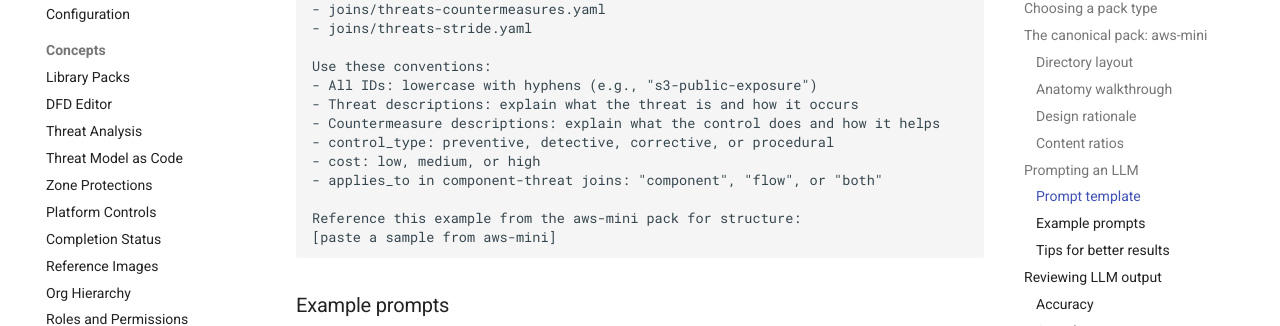
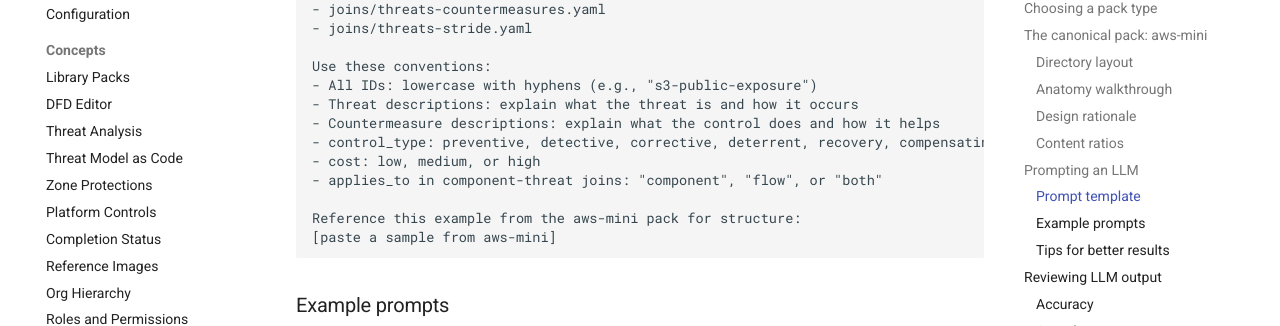
Before and after one commit to AlvinKuruvilla/precogly, an MkDocs documentation site: the page built from docs/contributing/creating-library-packs.md, in a window 1280 px wide and 900 px high, scrolled down 4395 px. Shown: the part 127-453 px from the top of the window. Built offline with MkDocs 1.6.1 and Material for MkDocs 9.7.7, drawn with Linux system fonts in a browser that asks for light colours; comment, search, counter and statistics services are not loaded; some of the changed text lies outside the part shown.

Commit message:
Fix component category enums, unify control_type values across stack, and expand mini-cwe taxonomy

```diff
--- a/docs/contributing/creating-library-packs.md
+++ b/docs/contributing/creating-library-packs.md
@@ -185,7 +185,7 @@
 - All IDs: lowercase with hyphens (e.g., "s3-public-exposure")
 - Threat descriptions: explain what the threat is and how it occurs
 - Countermeasure descriptions: explain what the control does and how it helps
-- control_type: preventive, detective, corrective, or procedural
+- control_type: preventive, detective, corrective, deterrent, recovery, compensating, or procedural
 - cost: low, medium, or high
 - applies_to in component-threat joins: "component", "flow", or "both"
 
@@ -291,9 +291,9 @@
 |---|---|---|
 | Framework uses `id` instead of `slug` | "Framework uses 'id' instead of 'slug'" | Rename `id:` to `slug:` in the frameworks section of pack.yaml |
 | Taxonomy uses `id` instead of `slug` | "Taxonomy uses 'id' instead of 'slug'" | Rename `id:` to `slug:` in taxonomy.yaml |
-| Invalid `control_type` | "Unknown control_type" | Use `preventive`, `detective`, `corrective`, or `procedural` |
+| Invalid `control_type` | "Unknown control_type" | Use `preventive`, `detective`, `corrective`, `deterrent`, `recovery`, `compensating`, or `procedural` |
 | Invalid `cost` | "Unknown cost" | Use `low`, `medium`, or `high` |
-| Invalid `category` | "Unknown category" | Use `process`, `datastore`, `external`, `human_actor`, or `system_actor` |
+| Invalid `category` | "Unknown category" | Use `process`, `datastore`, `external_human_actor`, or `external_system_actor` |
 | Missing `pack_type` | "Missing required field: pack_type" | Add `pack_type` to the `pack:` section |
 | Missing component `id` | "Component at index N has no 'id' field" | Add `id:` to the component entry |
 
```
Also changed, not shown: docs/concepts/library-packs.md (+2 -2 lines), libraries/README.md (+3 -3 lines), 3 other files.
